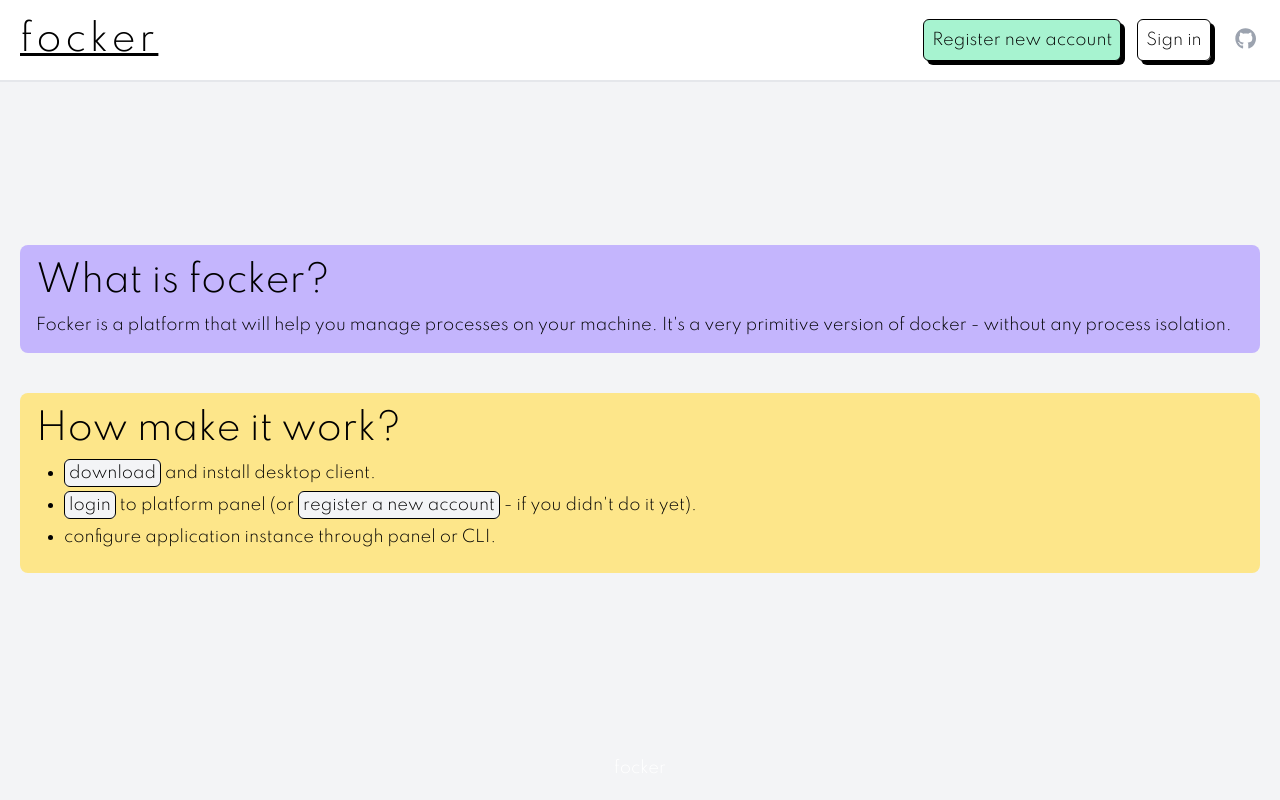
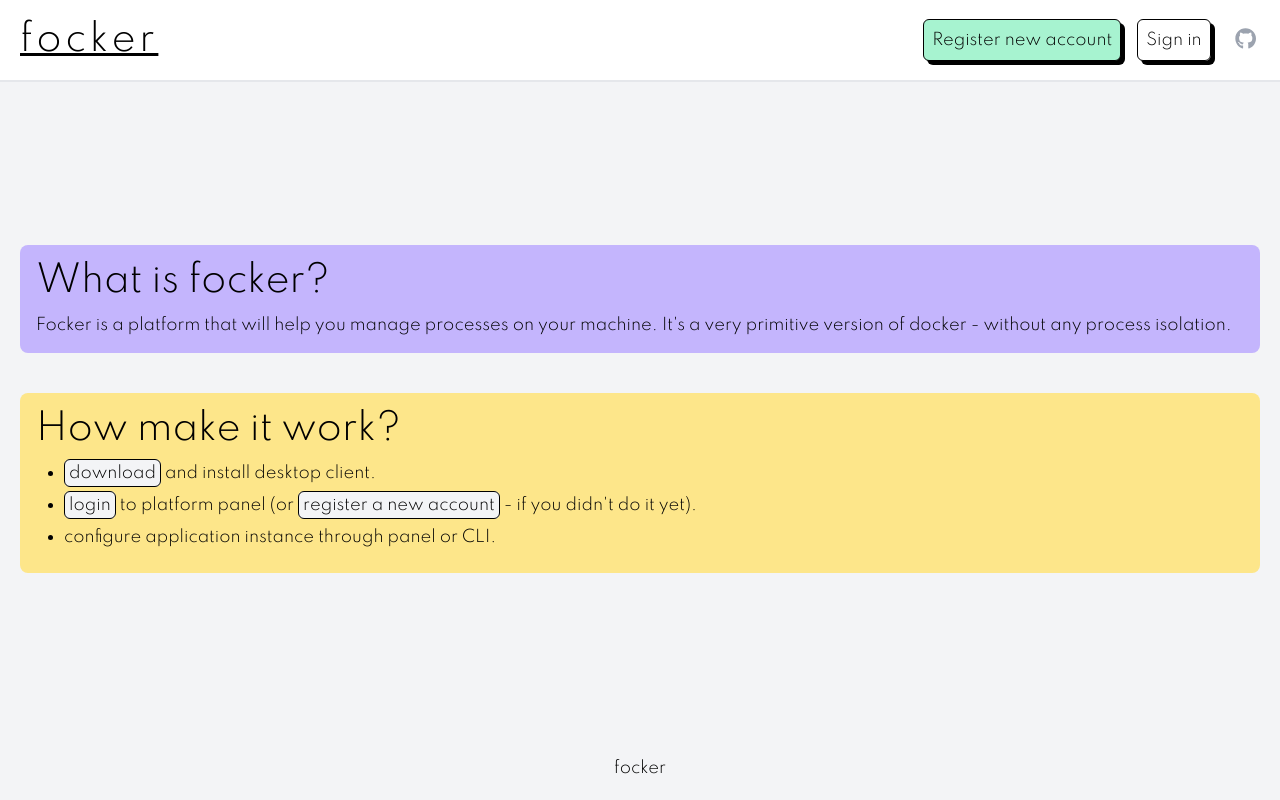
Before and after one commit to arturgawlik/focker-ui, an Angular app: page / in a window 1280 px wide. Built offline with nearby package versions, Linux system fonts and the light colour scheme.

Commit message:
footer fix

```diff
--- a/src/app/app.component.html
+++ b/src/app/app.component.html
@@ -48,7 +48,7 @@
 
       </main>
 
-      <footer class="text-center m-5 inset-x-0 bottom-0 text-white">focker</footer>
+      <footer class="text-center m-5 inset-x-0 bottom-0">focker</footer>
     </div>
   </div>
 </div>
```
